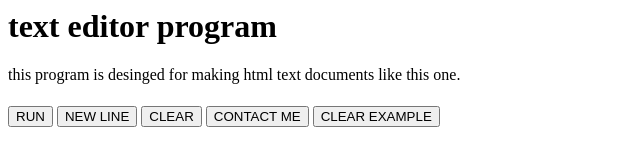
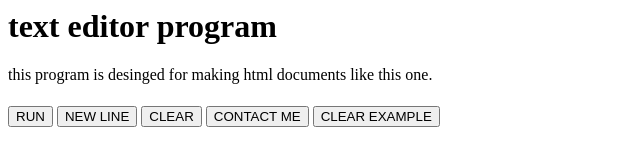
Before and after one commit to 123qweasdzxcwer234gh/text-editor, a plain HTML site: page index.html in a window 1280 px wide. Shown: the full height of the page, 0-640 px from the left. Drawn offline with Linux system fonts and the light colour scheme.

Commit message:
Update index.html

```diff
--- a/index.html
+++ b/index.html
@@ -4,7 +4,7 @@
 </head>
 <body>
 <h1 id="h1">text editor program</h1>
-<p id="p1">this program is desinged for making html text documents like this one.</p>
+<p id="p1">this program is desinged for making html documents like this one.</p>
 <h1 id="h2"></h1>
 <p id="p2"></p>
 <h1 id="h3"></h1>
```
